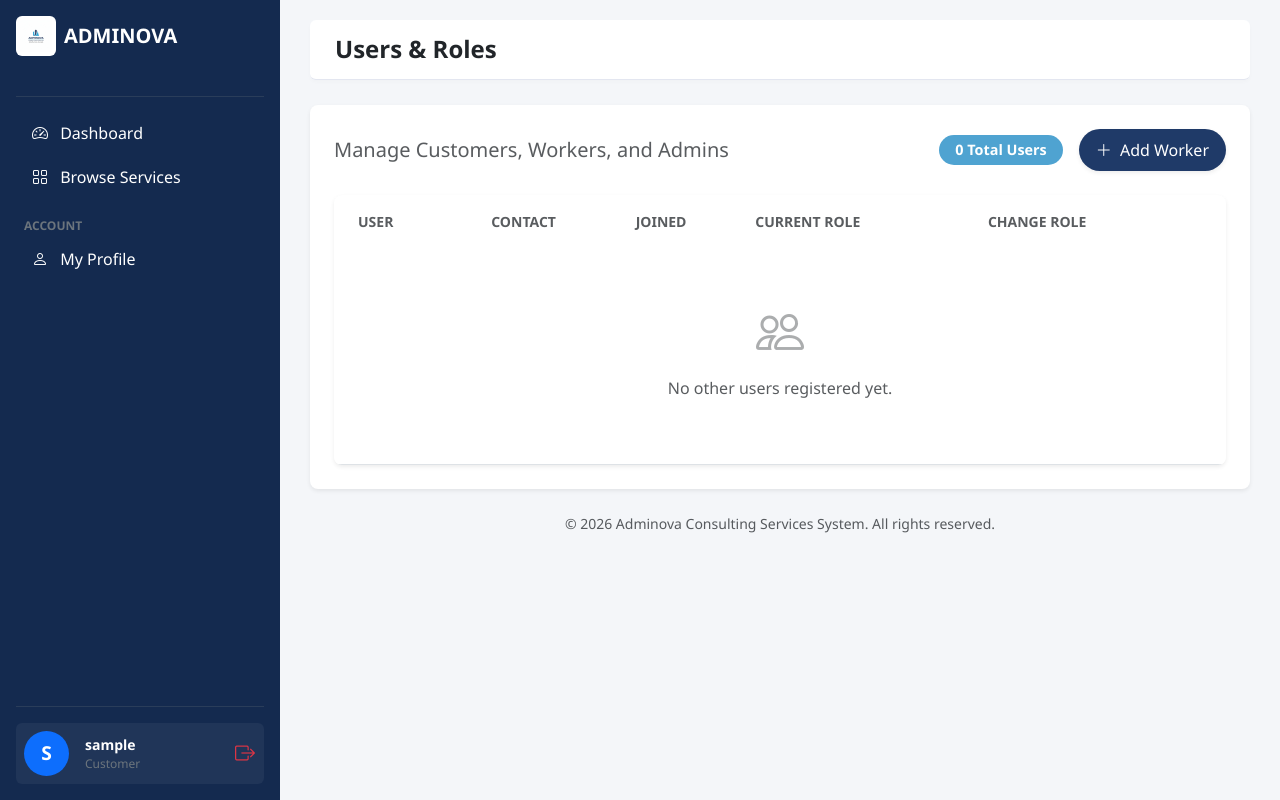
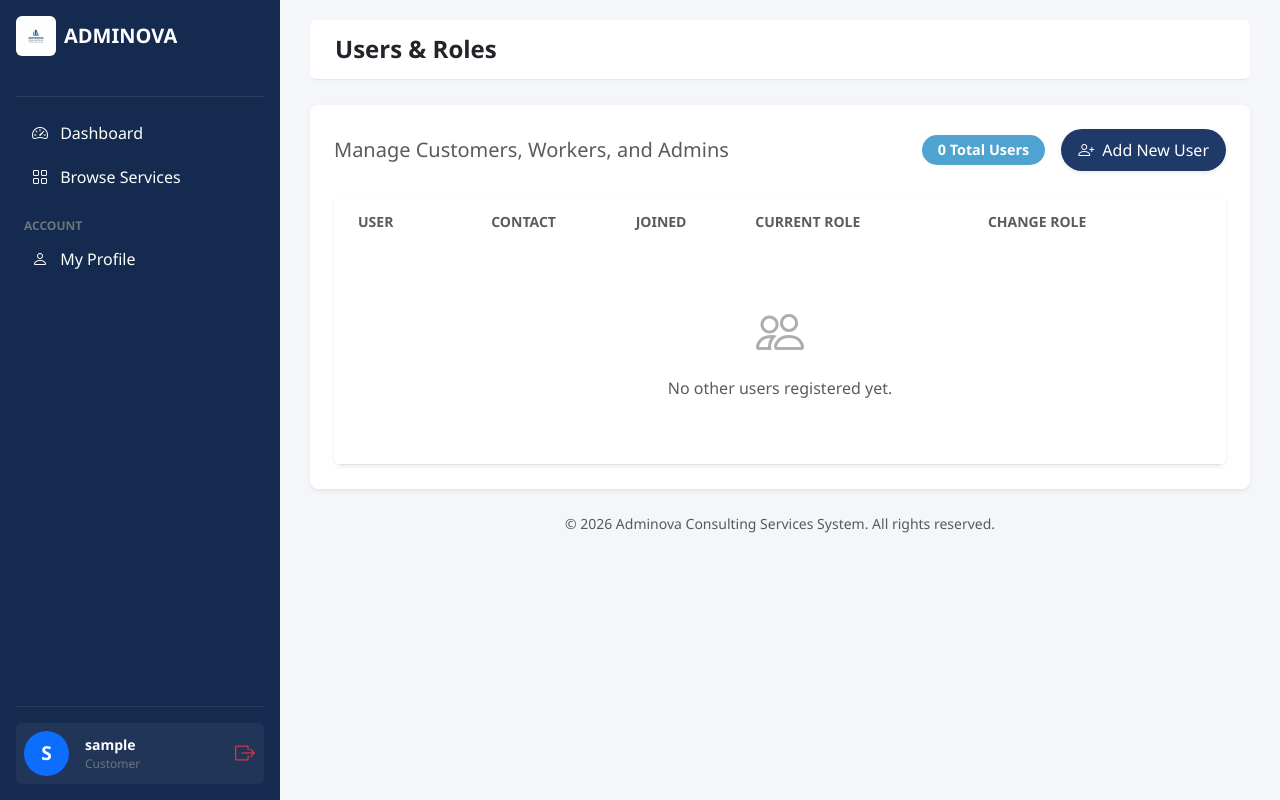
Before and after one commit to kocha-design/Adminova-Booking-System, a Django app: page /accounts/manage-users/ in a window 1280 px wide. Run offline with Django 5.2, Linux system fonts and the light colour scheme; the visitor is signed in with stand-in values (Sample User, id 1); data comes from the database, SQL or seed files in the repository.

Commit message:
Removed public registration; admin now creates all users (customers, workers, admins)

```diff
--- a/accounts/urls.py
+++ b/accounts/urls.py
@@ -7,7 +7,6 @@ app_name = 'accounts'
 urlpatterns = [
     path('login/', auth_views.LoginView.as_view(template_name='accounts/login.html'), name='login'),
     path('logout/', auth_views.LogoutView.as_view(next_page='core:home'), name='logout'),
-    path('register/', views.register_view, name='register'),
     path('profile/', views.profile_view, name='profile'),
         # Password Change URLs
     path('password-change/', auth_views.PasswordChangeView.as_view(
@@ -16,5 +15,5 @@ urlpatterns = [
     ), name='password_change'),
     path('manage-users/', views.manage_users, name='manage_users'),
     path('update-role/<int:user_id>/', views.update_user_role, name='update_user_role'),
-    path('manage-users/create-worker/', views.create_worker, name='create_worker'),
+    path('manage-users/create/', views.create_user, name='create_user'),
 ]
--- a/accounts/views.py
+++ b/accounts/views.py
@@ -87,26 +87,24 @@ def update_user_role(request, user_id):
 
     return redirect('accounts:manage_users')
 
-# 1. View ya Kuonyesha Fomu ya Kuunda Worker
+# View ya Kuunda Mtumiaji Yeyote (Customer, Worker, au Admin)
 @login_required
-def create_worker(request):
+def create_user(request):
     if not request.user.is_superuser:
-        messages.error(request, "Access denied. Only Super Admins can create workers.")
+        messages.error(request, "Access denied. Only Super Admins can create users.")
         return redirect('bookings:my_bookings')
 
     if request.method == 'POST':
         username = request.POST.get('username')
         email = request.POST.get('email')
         phone = request.POST.get('phone')
-        role = request.POST.get('role', 'worker')
+        role = request.POST.get('role', 'customer')
         password = request.POST.get('password')
 
-        # Kagua kama username tayari ipo
         if CustomUser.objects.filter(username=username).exists():
             messages.error(request, "Username already exists.")
-            return render(request, 'accounts/create_worker.html')
+            return render(request, 'accounts/create_user.html')
 
-        # Tengeneza mtumiaji mpya
         new_user = CustomUser.objects.create_user(
             username=username,
             email=email,
@@ -114,12 +112,11 @@ def create_worker(request):
             password=password,
             role=role
         )
-        # Kama ni admin, mpe staff status
         if role == 'admin':
             new_user.is_staff = True
             new_user.save()
 
-        messages.success(request, f"Worker '{username}' created successfully! Give them the password: {password}")
+        messages.success(request, f"User '{username}' created successfully! Temporary password: {password}")
         return redirect('accounts:manage_users')
 
-    return render(request, 'accounts/create_worker.html')
+    return render(request, 'accounts/create_user.html')
--- a/templates/accounts/manage_users.html
+++ b/templates/accounts/manage_users.html
@@ -11,8 +11,8 @@
             {{ users|length }} Total Users
         </span>
         <!-- Kitufe Kipya cha Kuongeza Worker -->
-        <a href="{% url 'accounts:create_worker' %}" class="btn text-white shadow-sm px-3 py-2 rounded-pill" style="background-color: var(--adminova-navy);">
-            <i class="bi bi-plus-lg me-1"></i> Add Worker
+             <a href="{% url 'accounts:create_user' %}" class="btn text-white shadow-sm px-3 py-2 rounded-pill" style="background-color: var(--adminova-navy);">
+            <i class="bi bi-person-plus me-1"></i> Add New User
         </a>
     </div>
 </div>
--- a/templates/base.html
+++ b/templates/base.html
@@ -25,7 +25,6 @@
                         <li class="nav-item"><a class="nav-link" href="{% url 'core:home' %}">Home</a></li>
                         <li class="nav-item"><a class="nav-link" href="{% url 'bookings:service_list' %}">Services</a></li>
                         <li class="nav-item"><a class="nav-link" href="{% url 'accounts:login' %}">Login</a></li>
-                        <li class="nav-item ms-lg-2"><a class="btn btn-light btn-sm fw-bold rounded-pill px-3" style="color: var(--adminova-navy);" href="{% url 'accounts:register' %}">Register</a></li>
                     {% else %}
                         <li class="nav-item"><a class="btn btn-outline-light btn-sm rounded-pill px-3 fw-bold" href="{% url 'bookings:my_bookings' %}">Go to Dashboard</a></li>
                     {% endif %}
```
Also changed, not shown: templates/accounts/create_user.html (renamed from templates/accounts/create_worker.html, +10 -9 lines).
